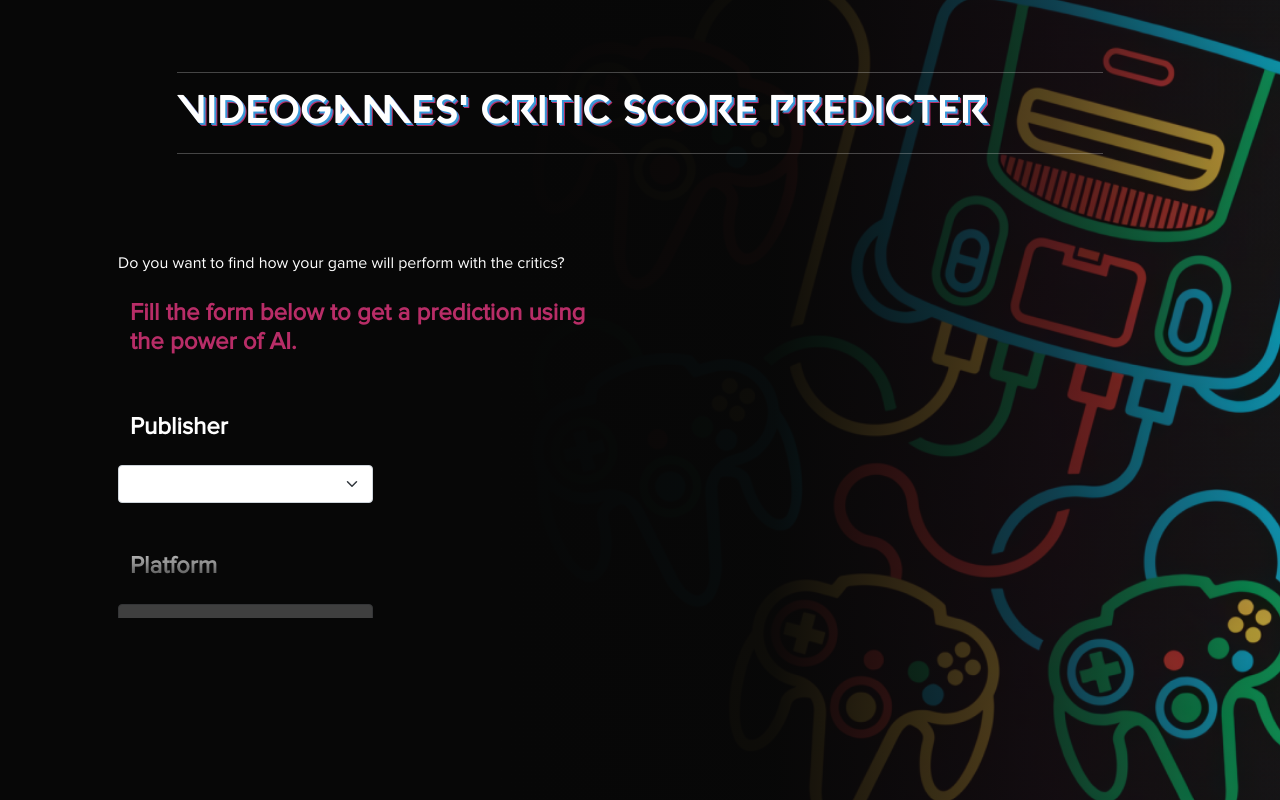
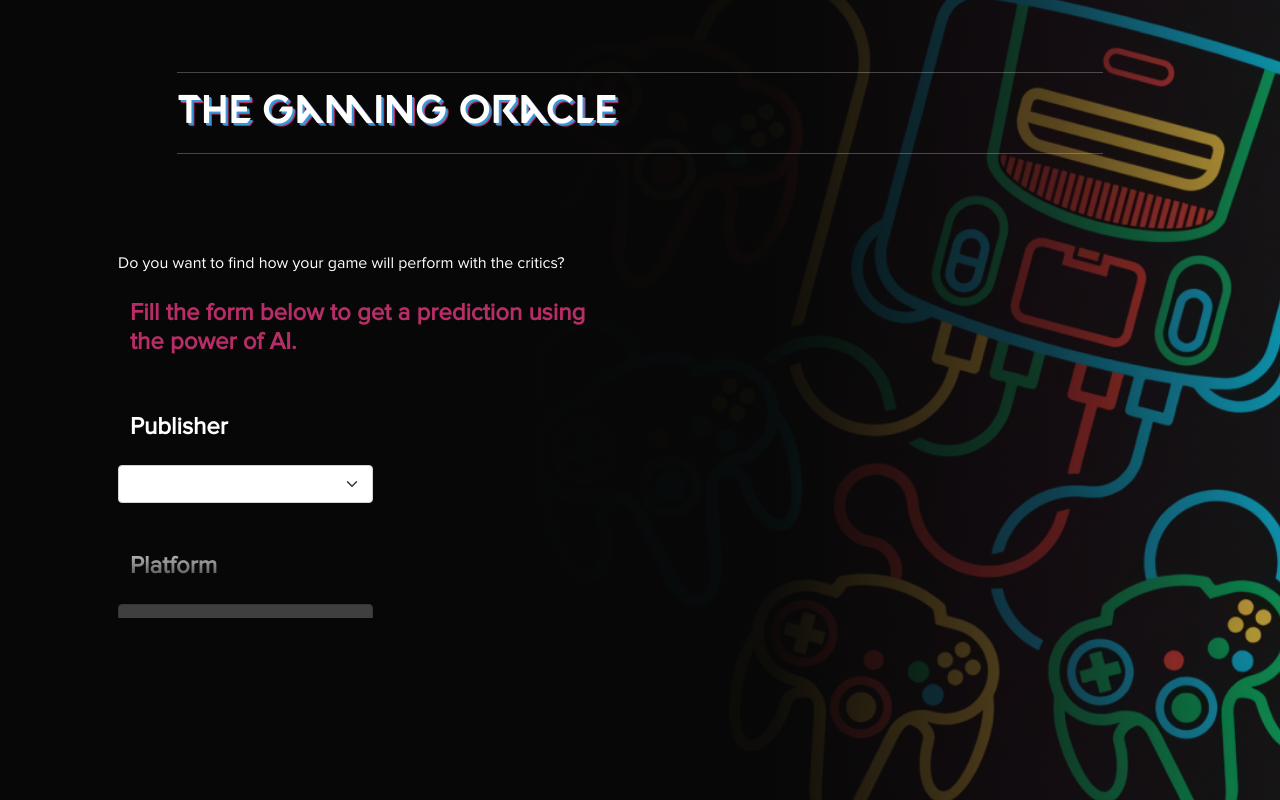
Before and after one commit to OrlolvareZ/the-gaming-oracle, a plain HTML site: page gui/index.html in a window 1280 px wide. Drawn offline with Linux system fonts and the light colour scheme; a script that the page names is missing.

Commit message:
Changed main screen title

```diff
--- a/gui/index.html
+++ b/gui/index.html
@@ -19,7 +19,7 @@
             <div class="col col-10">
                 <hr>
                 <h1 >
-                    Videogames' critic score predicter
+                    The Gaming Oracle
                 </h1>
                 <hr>
             </div>
```
